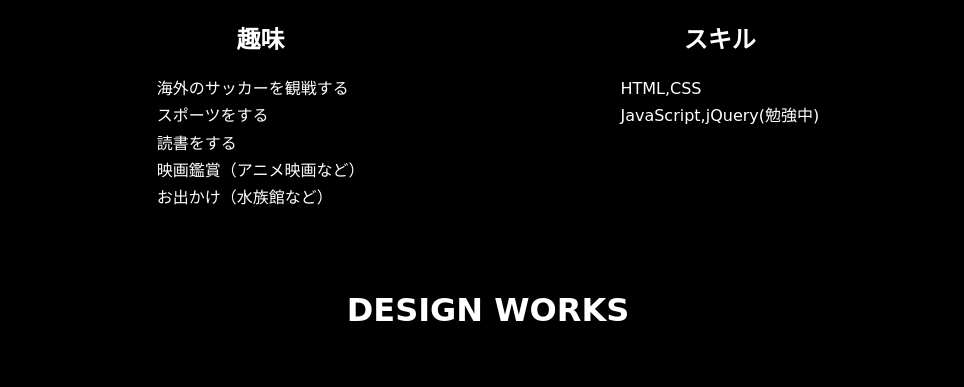
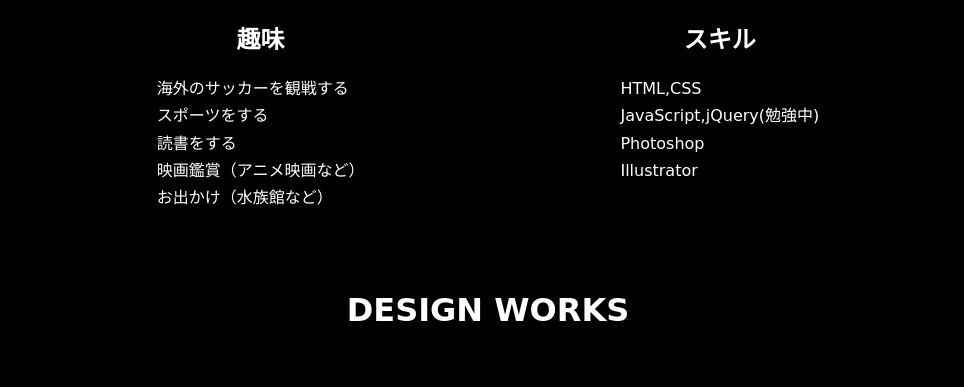
Before and after one commit to ooshimo/portfolio1, a plain HTML site: page index.html in a window 1280 px wide. Shown: the part 1080-1467 px from the top of the page, without its empty margins (152-1116 px from the left). Drawn offline with nearby package versions, Linux system fonts and the light colour scheme; a web font is replaced by a local one.

Commit message:
Update index.html

```diff
--- a/index.html
+++ b/index.html
@@ -81,6 +81,8 @@
             <ul class="text4">
                 <li>HTML,CSS
                 <li>JavaScript,jQuery(勉強中)
+                <li>Photoshop
+                <li>Illustrator
             </ul>
     </div>
 </div>
```
